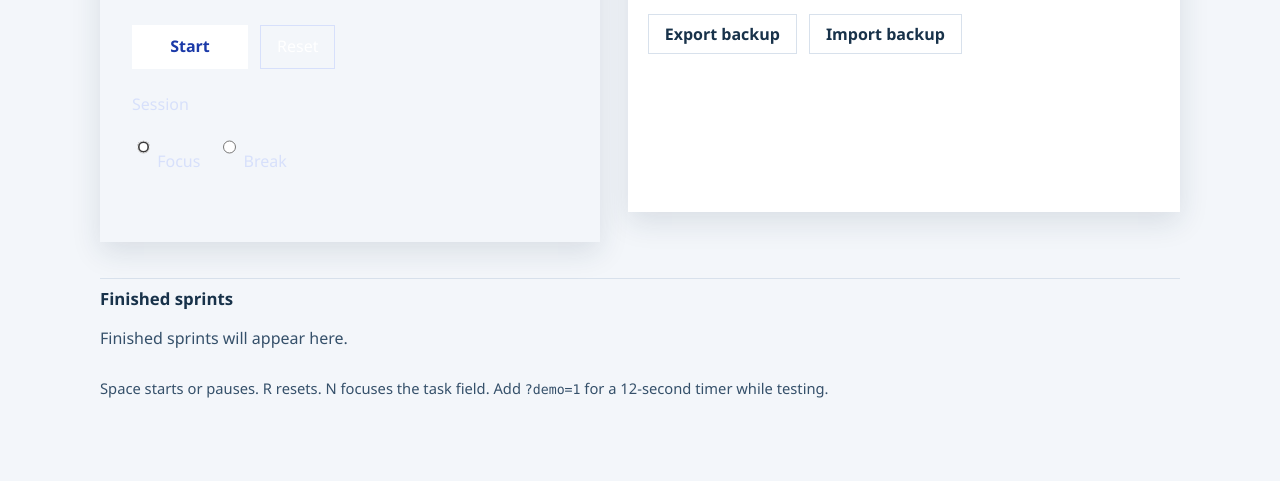
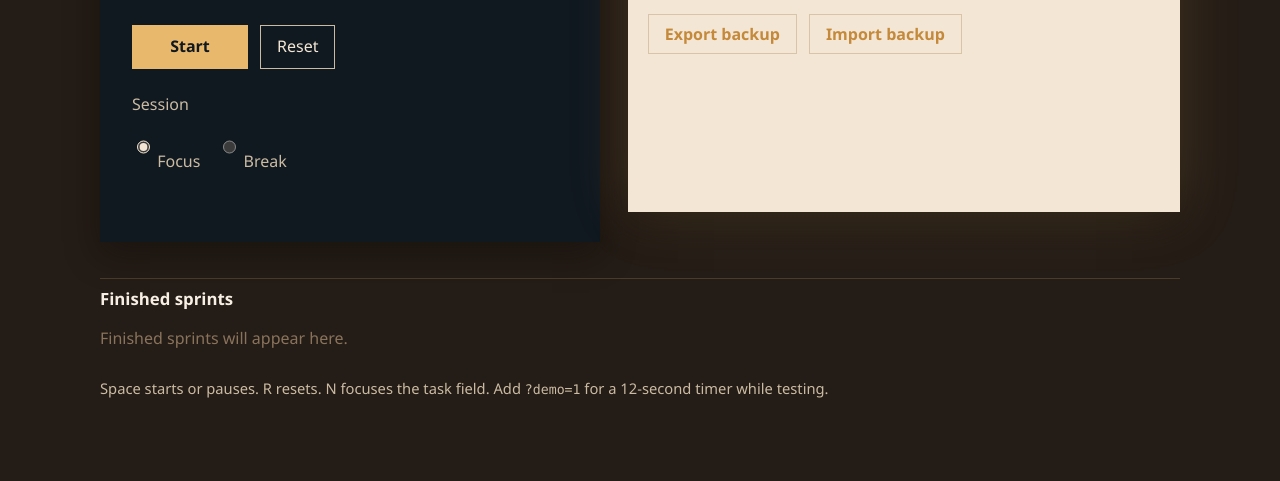
Before and after one commit to HamdanEsmail/study-sprint, a website with bundled scripts: page index.html in a window 1280 px wide. Shown: the part 319-800 px from the top of the page. Built offline with nearby package versions, Linux system fonts and the light colour scheme.

Commit message:
Give the desk evening light

```diff
--- a/css/styles.css
+++ b/css/styles.css
@@ -1,14 +1,19 @@
 :root {
-  --chalk: #f3f6fa;
-  --paper: #ffffff;
-  --ink: #18324a;
-  --cobalt: #1f4fdd8;
-  --cobalt-deep: #1b3aa8;
-  --mist: #d7e0fb;
-  --muted: #35506a;
-  --divider: #d8e1ec;
-  --shadow: 0 10px 28px rgba(24, 50, 74, 0.12);
-  color-scheme: light;
+  --wood: #241c16;
+  --paper: #f3e6d4;
+  --ink: #1c1612;
+  --well: #101820;
+  --lamp: #e8b86d;
+  --lamp-deep:#c4893a;
+  --mist: #cbbba3;
+  --muted: #8a735c;
+  --divider: #d8c4a8;
+  --cream: #f7efe4;
+  --shadow: 0 12px 32px rgba(12, 8, 4, 0.4);
+  --chalk: var(--wood);
+  --cobalt: var(--well);
+  --cobalt-deep: #0a1218;
+  color-scheme: dark;
 }
 
 * {
@@ -22,18 +27,18 @@ body {
 }
 
 body {
-  background: var(--chalk);
-  color: var(--ink);
+  background: var(--wood);
+  color: var(--cream);
   font: 16px/1.45 "Segoe UI", "Avenir Next", "Trebuchet MS", sans-serif;
 }
 
 ::selection {
-  background: var(--cobalt);
-  color: var(--paper);
+  background: var(--lamp);
+  color: var(--well);
 }
 
 :focus-visible {
-  outline: 2px solid var(--cobalt);
+  outline: 2px solid var(--lamp);
   outline-offset: 3px;
 }
 
@@ -59,7 +64,9 @@ body {
 }
 
 .mast-note,
-.help,
+.help {
+  color: var(--mist);
+}
 .muted,
 .empty,
 .complete-note,
@@ -75,8 +82,8 @@ body {
 }
 
 .timer-well {
-  background: var(--cobalt);
-  color: var(--paper);
+  background: var(--well);
+  color: var(--cream);
   min-height: 420px;
   padding: 36px 32px 28px;
   box-shadow: var(--shadow);
@@ -117,19 +124,20 @@ button {
 }
 
 .primary {
-  background: var(--paper);
-  color: var(--cobalt-deep);
+  background: var(--lamp);
+  color: var(--well);
   font-weight: 650;
   min-width: 116px;
 }
 
 .timer-well button {
-  background: var(--paper);
-  color: var(--cobalt-deep);
+  background: var(--lamp);
+  color: var(--well);
 }
 
 .timer-well button:hover {
-  background: var(--mist);
+  background: var(--lamp-deep);
+  color: var(--cream);
 }
 
 .timer-well #reset {
@@ -167,9 +175,10 @@ button {
 
 .queue {
   background: var(--paper);
+  color: var(--ink);
   padding: 20px 20px 24px;
   min-height: 420px;
-  box-shadow: var(--shadow);
+  box-shadow: 0 0 56px rgba(232, 184, 109, 0.2), var(--shadow);
 }
 
 .queue h1,
@@ -202,22 +211,23 @@ input {
   background: transparent;
   min-height: 40px;
   padding: 0 2px;
-  caret-color: var(--cobalt);
+  caret-color: var(--lamp);
 }
 
 input::placeholder {
-  color: #6b8298;
+  color: #9a8068;
 }
 
 .add {
   align-self: end;
-  background: var(--cobalt);
-  color: var(--paper);
+  background: var(--lamp);
+  color: var(--well);
   font-weight: 650;
 }
 
 .add:hover {
-  background: var(--cobalt-deep);
+  background: var(--lamp-deep);
+  color: var(--cream);
 }
 
 .empty {
@@ -253,7 +263,7 @@ input::placeholder {
 }
 
 .task.is-selected .task-title {
-  color: var(--cobalt);
+  color: var(--lamp-deep);
   font-weight: 650;
 }
 
@@ -290,7 +300,7 @@ input::placeholder {
 .file-label {
   min-height: 40px;
   background: transparent;
-  color: var(--cobalt);
+  color: var(--lamp-deep);
   border: 1px solid var(--divider);
   font-weight: 650;
 }
@@ -316,12 +326,13 @@ input::placeholder {
 .log {
   margin-top: 36px;
   padding-top: 8px;
-  border-top: 1px solid var(--divider);
+  border-top: 1px solid rgba(232, 184, 109, 0.2);
 }
 
 .session-list {
   display: grid;
   gap: 8px;
+  color: var(--mist);
 }
 
 .help {
```
Also changed, not shown: index.html (+1 -8 lines).
